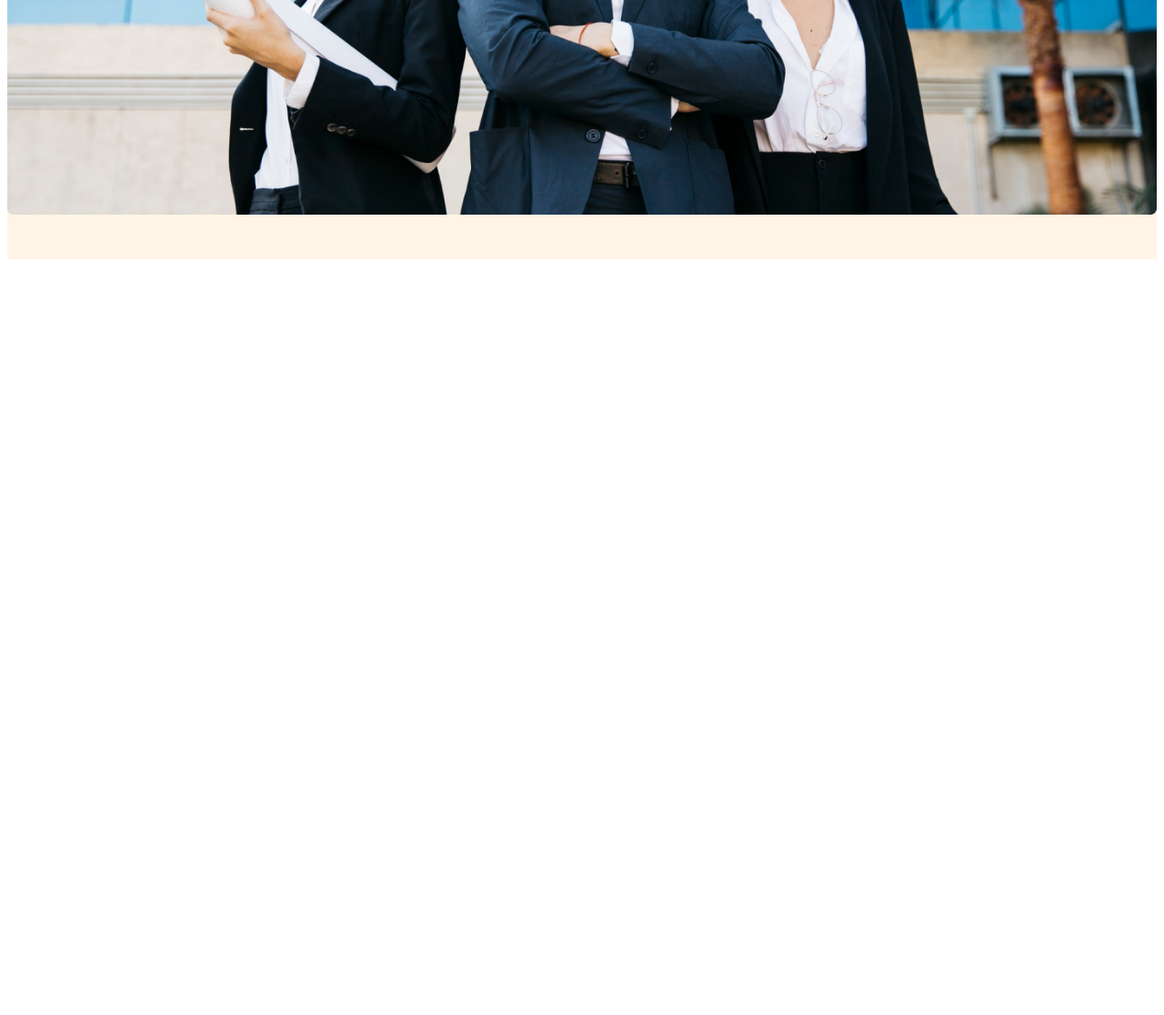
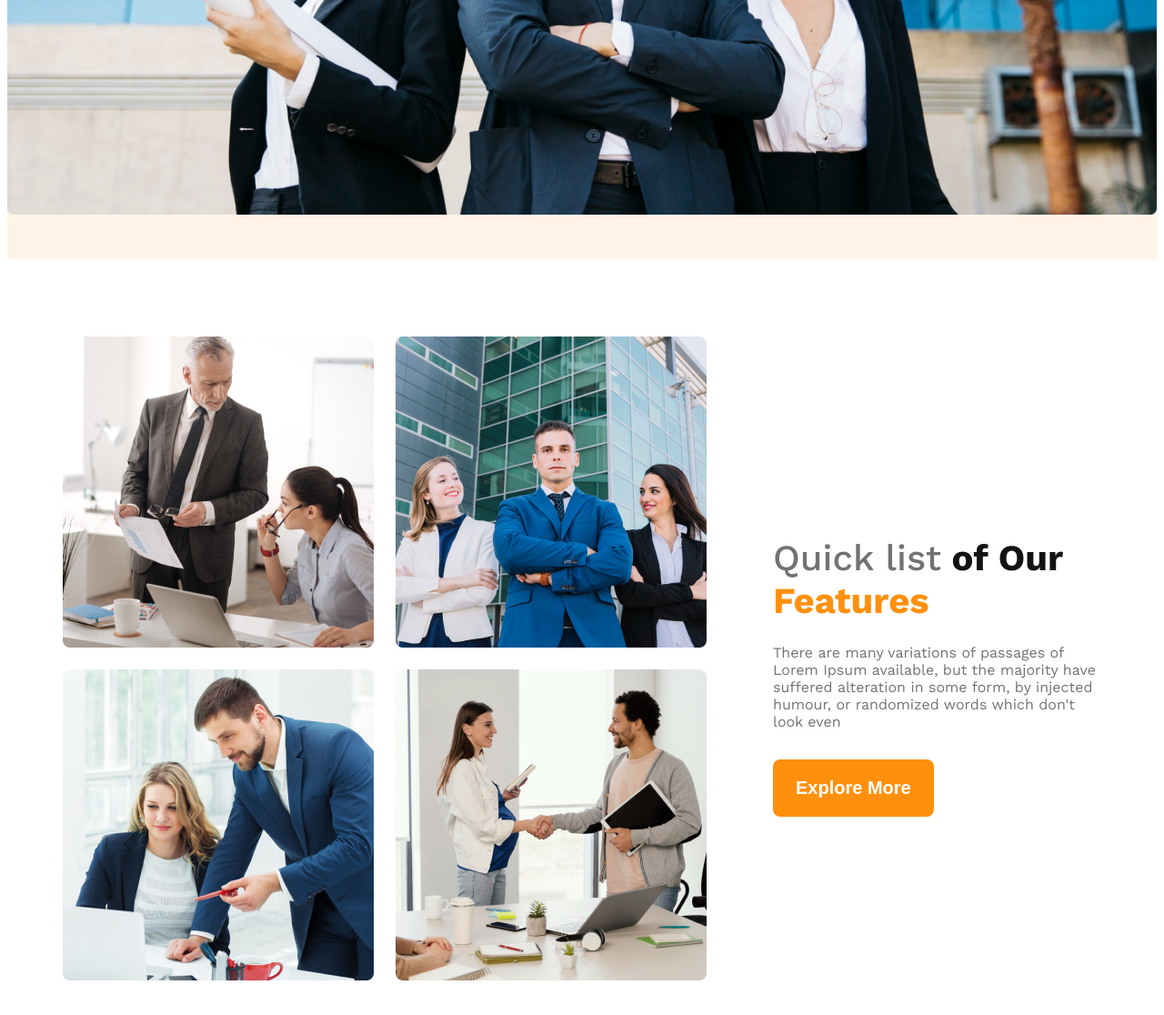
Before and after one commit to OMIT-HASAN-CODER/G3-Architects, a plain HTML site: page index.html in a window 1280 px wide. Shown: the part 950-2066 px from the top of the page at 91% size. Before the commit the page ends 1243 px from the top, so only its background shows below. Drawn offline with nearby package versions, Linux system fonts and the light colour scheme.

Commit message:
add main section part 1 (grid styles)

```diff
--- a/index.html
+++ b/index.html
@@ -30,7 +30,21 @@
             <img class="banner-img" src="images/banner.png" alt="banner">
         </div>
     </header>
-    <main></main>
+    <main>
+        <section class="teams display-flex">
+            <div class="team-img-container">
+                <img src="images/team1.png" alt="team1">
+                <img src="images/team2.png" alt="team2">
+                <img src="images/team3.png" alt="team3">
+                <img src="images/team4.png" alt="team4">
+            </div>
+            <div class="our-features">
+                <h3 class="feature-title"><span id="quick-list" class="dark-3">Quick list</span><span class="dark-1"> of Our </span><span id="features">Features</span></h3>
+                <p class="feature-description dark-3">There are many variations of passages of Lorem Ipsum available, but the majority have suffered alteration in some form, by injected humour, or randomized words which don't look even</p>
+                <button class="btn-primary">Explore More</button>
+            </div>
+        </section>
+    </main>
     <footer></footer>
 </body>
 </html>
--- a/style.css
+++ b/style.css
@@ -35,6 +35,11 @@
     border-radius: 8px;
     font-size: 1.25rem;
     font-weight: 600;
+}
+
+main{
+    max-width: 1440px;
+    margin: 0px auto;
 }
 
 /* header styles */
@@ -91,3 +96,55 @@
     margin-top: 50px;
     margin-bottom: 45px;
 }
+
+
+/* main section styles */
+.teams{
+    align-items: center;
+    margin-top: 85px;
+    margin-bottom: 130px;
+    margin-left: 61px;
+    margin-right: 61px;
+}
+
+.team-img-container{
+    display: grid;
+    grid-template-columns: repeat(2, 1fr);
+    gap: 24px;
+}
+
+.our-features{
+    margin-left: 73px;
+    max-width: 535px;
+}
+
+.feature-title{
+    max-width: 468px;
+    font-size: 2.5rem;
+    font-weight: 700;
+    margin-bottom: 0px;
+}
+
+.feature-description{
+    font-size: 1rem;
+    font-weight: 400;
+    margin-top: 24px;
+    margin-bottom: 32px;
+}
+
+#quick-list{
+    font-weight: 500;
+}
+
+#features{
+    color: #FF900E;
+}
+
+
+/* responsive styles */
+@media screen and (max-width: 576px) {
+    .navbar, .nav-links{
+        flex-direction: column;
+    }
+
+}
```
